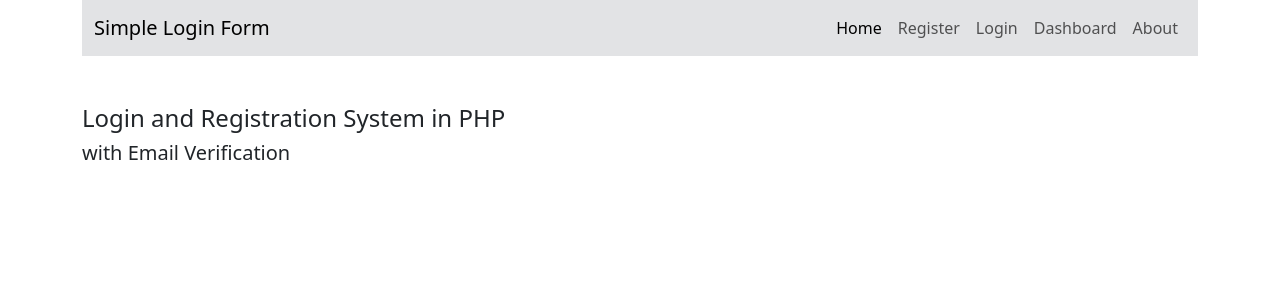
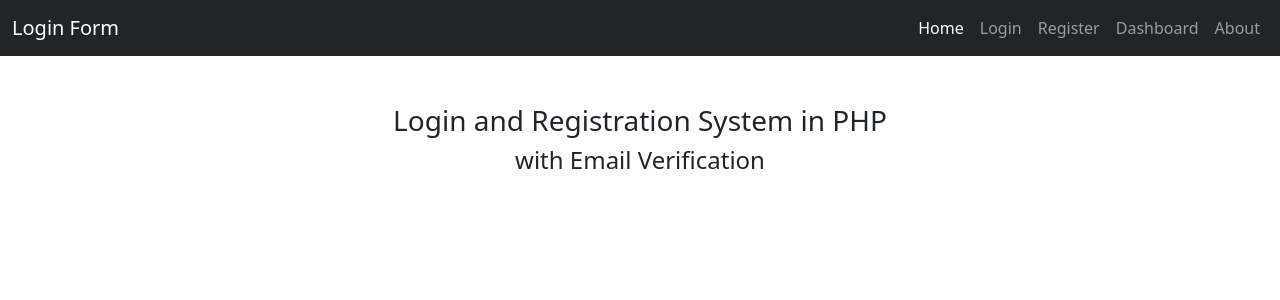
Before and after one commit to Alfred3002/Login_Form, a PHP site: page / in a window 1280 px wide. Shown: the top 300 px of the page. Run offline with PHP 8.4, Linux system fonts and the light colour scheme.

Commit message:
partial commit changes

```diff
--- /dev/null
+++ b/dbcon.php
@@ -0,0 +1,3 @@
+<?php
+$con = mysqli_connect("localhost", "root", "");
+?>
--- a/includes/navbar.php
+++ b/includes/navbar.php
@@ -1,28 +1,23 @@
-<div class="bg-secondary-subtle"></div>
-<div class="container">
-    <div class="row">
-        <div class="col-md-12">
-        <nav class="navbar navbar-expand-lg bg-secondary-subtle">
+<div class="bg-dark">
+    <nav class="navbar navbar-expand-lg navbar-dark">
         <div class="container-fluid">
 
-                <a class="navbar-brand" href="#">Simple Login Form</a>
+            <a class="navbar-brand" href="#">Login Form</a>
 
             <button class="navbar-toggler" type="button" data-bs-toggle="collapse" data-bs-target="#navbarSupportedContent" aria-controls="navbarSupportedContent" aria-expanded="false" aria-label="Toggle navigation">
             <span class="navbar-toggler-icon"></span>
             </button>
-
             <div class="collapse navbar-collapse" id="navbarSupportedContent">
             <ul class="navbar-nav ms-auto mb-2 mb-lg-0">
                     <li class="nav-item">
-                    <a class="nav-link active" href="index.php">Home</a>
+                    <a class="nav-link active" aria-current="page" href="index.php">Home</a>
+                    </li>
+                    <li class="nav-item">
+                    <a class="nav-link" href="login.php">Login</a>
                     </li>
 
                     <li class="nav-item">
                     <a class="nav-link" href="register.php">Register</a>
-                    </li>
-
-                    <li class="nav-item">
-                    <a class="nav-link" href="login.php">Login</a>
                     </li>
 
                     <li class="nav-item">
@@ -32,11 +27,9 @@
                     <li class="nav-item">
                     <a class="nav-link" href="about.php">About</a>
                     </li>
+            </ul>
 
-                </ul>
             </div>
         </div>
     </nav>
 </div>
-    </div>
-</div>
--- a/index.php
+++ b/index.php
@@ -8,9 +8,9 @@ include('includes/navbar.php');
     <div class="py-5">
         <div class="container">
             <div class="row">
-                <div class="col-md-02">
-                    <h4>Login and Registration System in PHP</h4>
-                    <h5>with Email Verification</h5>
+                <div class="col-md-12 text-center">
+                    <h3>Login and Registration System in PHP</h3>
+                    <h4>with Email Verification</h4>
                 </div>
             </div>
         </div>
--- a/register.php
+++ b/register.php
@@ -14,7 +14,7 @@ include('includes/navbar.php');
                     </div>
 
                     <div class="card-body">
-                        <form action="">
+                        <form action="code.php" method="POST">
                             <div class="form-group mb-3">
                                 <label for="">Name</label>
                                 <input type="text" name="name" class="form-control">
@@ -36,7 +36,7 @@ include('includes/navbar.php');
                                 <input type="text" name="confirm_password" class="form-control">
                             </div>
                             <div class="form-group">
-                                <button type="submit" class="btn btn-primary">Register Now</button>
+                                <button type="submit" name="register_btn" class="btn btn-primary">Register Now</button>
                             </div>
                         </form>
                     </div>
```
Also changed, not shown: code.php (added, +17 -0 lines). Lines whose indentation alone changed are shown as unchanged.
